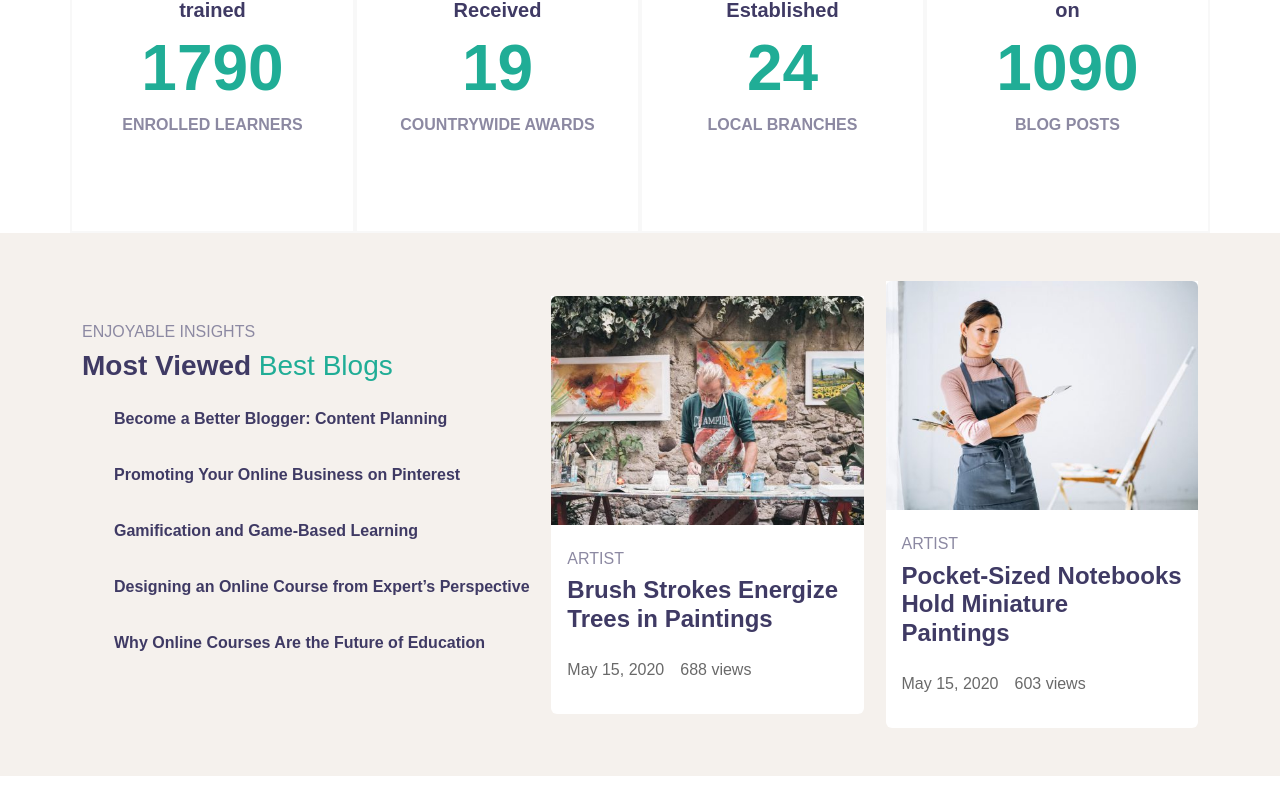
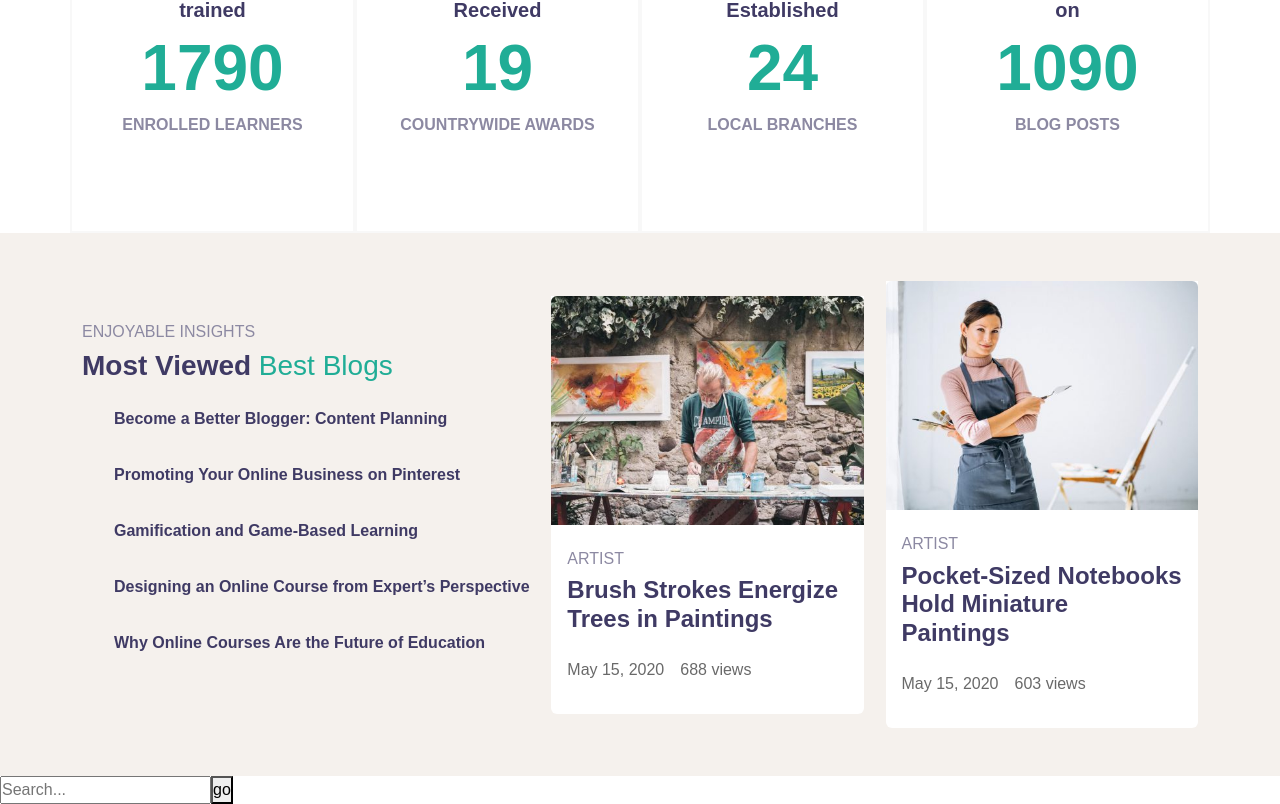
Before and after one commit to marcocareddu/proj-html-vuejs, a Vue app: page / in a window 1280 px wide. Shown: the part 3929-4733 px from the top of the page. Before the commit the page ends 4705 px from the top, so only its background shows below. Built offline with nearby package versions, Linux system fonts and the light colour scheme.

Commit message:
VUE AppMain - Imported subscribe section

```diff
--- a/src/components/AppMain.vue
+++ b/src/components/AppMain.vue
@@ -6,6 +6,7 @@ import CompanionshipSection from './companionship/CompanionshipSection.vue';
 import CarouselSection from './carousel/CarouselSection.vue';
 import AchievementsSection from './achievements/AchievementsSection.vue';
 import BestBlogsSection from './best_blogs/BestblogsSection.vue';
+import SubscribeSection from './SubscribeSection.vue';
 
 export default {
     components: {
@@ -16,6 +17,7 @@ export default {
         CarouselSection,
         AchievementsSection,
         BestBlogsSection,
+        SubscribeSection,
     }
 }
 </script>
@@ -41,4 +43,7 @@ export default {
 
     <!-- BestBlogs Section -->
     <BestBlogsSection />
+
+    <!-- Subscribe Section -->
+    <SubscribeSection />
 </template>
```
